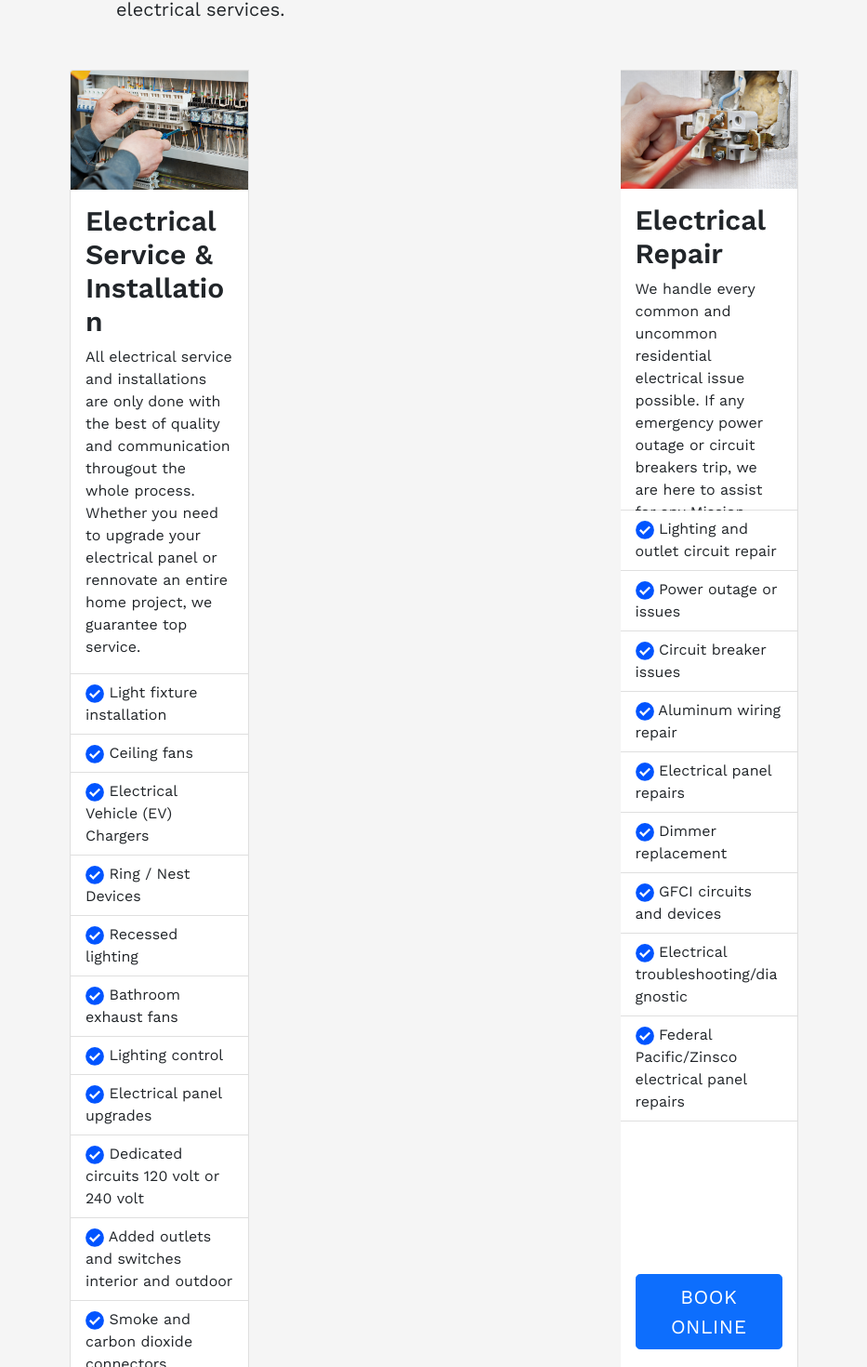
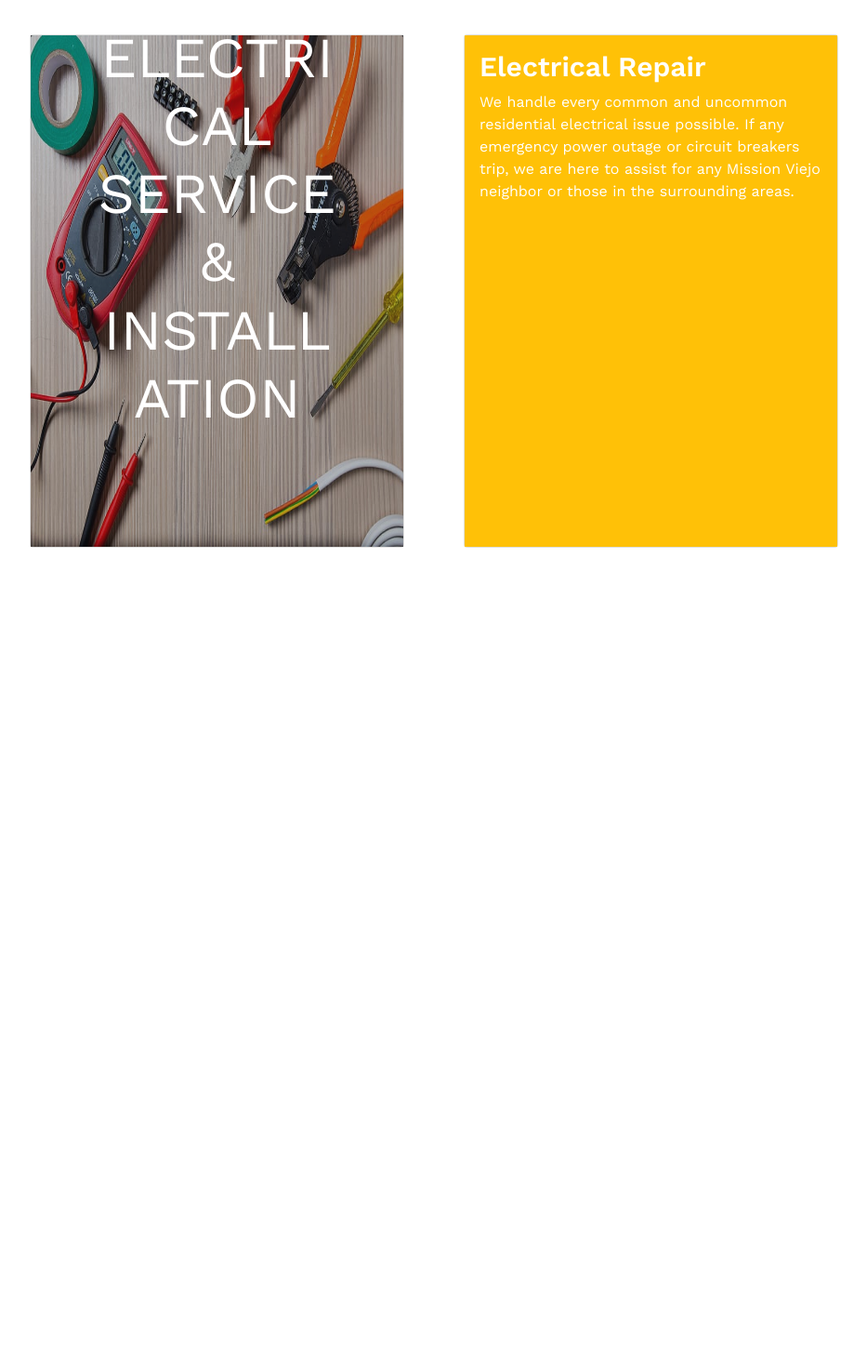
Before and after one commit to Electric-Medics/electric-medics-frontend, a React (Create React App) app: page / in a window 1280 px wide. Shown: the part 2277-3747 px from the top of the page at 93% size, without its empty margins (173-1106 px from the left). After the commit the page ends 3058 px from the top, so only its background shows below. Built offline with nearby package versions, Linux system fonts and the light colour scheme.

Commit message:
Implement the new version of Electrical Services with flip cards need to finish other card and clean up UI

```diff
--- /dev/null
+++ b/src/components/ServiceCards/ServiceCards.css
@@ -0,0 +1,32 @@
+/*
+flip card
+*/
+.card-flip>div {
+    backface-visibility: hidden;
+    transition: transform 300ms;
+    transition-timing-function: linear;
+    width: 100%;
+    height: 100%;
+    height: 550px;
+    margin: 0;
+    display: flex;
+}
+
+.card-front {
+    transform: rotateY(0deg);
+}
+
+.card-back {
+    transform: rotateY(180deg);
+    position: absolute;
+    background: #36454f;
+    top: 0;
+}
+
+.card-flip:hover .card-front {
+    transform: rotateY(-180deg);
+}
+
+.card-flip:hover .card-back {
+    transform: rotateY(0deg);
+}
--- a/src/components/ServiceCards/ServiceCards.tsx
+++ b/src/components/ServiceCards/ServiceCards.tsx
@@ -1,7 +1,9 @@
 import React from 'react';
 import { useHistory } from 'react-router-dom';
-import card1 from '../../assets/images/ServiceCard-1.png';
+import card1 from '../../assets/images/ServiceCard-1.jpg';
 import card2 from '../../assets/images/ServiceCard-2.png';
+
+import './ServiceCards.css';
 
 const ServiceCards = () => {
   const history = useHistory();
@@ -25,10 +27,10 @@ const ServiceCards = () => {
 
   return (
     <div
-      className='container-fluid p-5'
-      style={{ background: '#f5f5f5', fontFamily: 'Work Sans, sans-serif' }}
+      className='container-fluid mt-5'
+      style={{ fontFamily: 'Work Sans, sans-serif' }}
     >
-      <h1 className='text-center pb-2' style={{ fontWeight: 600 }}>
+      <h1 className='text-center' style={{ fontWeight: 600 }}>
         Our Electrical Services
       </h1>
       <p
@@ -46,55 +48,81 @@ const ServiceCards = () => {
         and we offer a 1 year parts and labor warranty for our electrical
         services.
       </p>
-      <div className='card-group'>
+      <div className='row justify-content-center'>
+        <div className='col-sm-4' style={{ marginRight: '20px' }}>
+          <div className='card card-flip h-100'>
+            <div className='card-front text-white bg-dark'>
+              <img
+                src={card1}
+                className='card-img-top'
+                alt='...'
+                style={{ opacity: 0.7 }}
+              />
+              <div className='card-body' style={{ padding: '0' }}>
+                <i className='fa fa-search fa-5x float-right'></i>
                 <div
-          className='card'
-          style={{ width: '18rem', marginTop: '30px', margin: '0 200px' }}
+                  className='carousel-caption'
+                  style={{ marginBottom: '75px' }}
                 >
-          <img src={card1} className='card-img-top' alt='...' />
+                  <h3
+                    className='card-title'
+                    style={{ fontWeight: 400, fontSize: '61px' }}
+                  >
+                    ELECTRICAL SERVICE <br /> & INSTALLATION
+                  </h3>
+                </div>
+              </div>
+            </div>
+            <div className='card-back'>
               <div className='card-body'>
-            <h5
-              className='card-title'
-              style={{ fontWeight: 600, fontSize: '30px' }}
+                <p
+                  className='card-text text-white'
+                  style={{ paddingBottom: '5px' }}
                 >
-              Electrical Service & Installation
-            </h5>
-            <p className='card-text'>
-              All electrical service and installations are only done with the
-              best of quality and communication througout the whole process.
-              Whether you need to upgrade your electrical panel or rennovate an
-              entire home project, we guarantee top service.
+                  All electrical service and installations are only done with
+                  the best of quality and communication througout the whole
+                  process. Whether you need to upgrade your electrical panel or
+                  rennovate an entire home project, we guarantee top service.
                 </p>
-          </div>
-          <ul className='list-group list-group-flush'>
-            <li className='list-group-item'>
+                <ul className='list-group d-flex flex-row flex-wrap'>
+                  <li className='list-group-item w-50'>
                     {Checkmark} Light fixture installation
                   </li>
-            <li className='list-group-item'> {Checkmark} Ceiling fans</li>
-            <li className='list-group-item'>
+                  <li className='list-group-item w-50'>
+                    {Checkmark} Ceiling fans
+                  </li>
+                  <li className='list-group-item w-50'>
                     {Checkmark} Electrical Vehicle (EV) Chargers
                   </li>
-            <li className='list-group-item'>{Checkmark} Ring / Nest Devices</li>
-            <li className='list-group-item'>{Checkmark} Recessed lighting</li>
-            <li className='list-group-item'>
+                  <li className='list-group-item w-50'>
+                    {Checkmark} Ring / Nest Devices
+                  </li>
+                  <li className='list-group-item w-50'>
+                    {Checkmark} Recessed lighting
+                  </li>
+                  <li className='list-group-item w-50'>
                     {Checkmark} Bathroom exhaust fans
                   </li>
-            <li className='list-group-item'> {Checkmark} Lighting control</li>
-            <li className='list-group-item'>
+                  <li className='list-group-item w-50'>
+                    {Checkmark} Lighting control
+                  </li>
+                  <li className='list-group-item w-50'>
                     {Checkmark} Electrical panel upgrades
                   </li>
-            <li className='list-group-item'>
+                  <li className='list-group-item w-50'>
                     {Checkmark} Dedicated circuits 120 volt or 240 volt
                   </li>
-            <li className='list-group-item'>
+                  <li className='list-group-item w-50'>
                     {Checkmark} Added outlets and switches interior and outdoor
                   </li>
-            <li className='list-group-item'>
+                  <li className='list-group-item w-50'>
                     {Checkmark} Smoke and carbon dioxide connectors
                   </li>
                 </ul>
-          <div className='card-body'>
-            <div className='d-flex justify-content-center mt-5'>
+                <div
+                  className='d-flex justify-content-center'
+                  style={{ paddingTop: '25px' }}
+                >
                   <div>
                     <button
                       type='button'
@@ -115,74 +143,36 @@ const ServiceCards = () => {
                 </div>
               </div>
             </div>
-        <div
-          className='card'
-          style={{ width: '18rem', marginTop: '30px', margin: '0 200px' }}
-        >
-          <img src={card2} className='card-img-top' alt='...' />
-          <div className='card-body' style={{ height: '110px' }}>
-            <h5
+          </div>
+        </div>
+        <div className='col-sm-4' style={{ marginLeft: '20px' }}>
+          <div className='card card-flip h-100'>
+            <div className='card-front text-white bg-warning'>
+              <div className='card-body'>
+                <i className='fa fa-search-plus fa-5x float-right'></i>
+                <h3
                   className='card-title'
                   style={{ fontWeight: 600, fontSize: '30px' }}
                 >
                   Electrical Repair
-            </h5>
+                </h3>
                 <p className='card-text'>
-              We handle every common and uncommon residential electrical issue
-              possible. If any emergency power outage or circuit breakers trip,
-              we are here to assist for any Mission Viejo neighbor or those in
-              the surrounding areas.
+                  We handle every common and uncommon residential electrical
+                  issue possible. If any emergency power outage or circuit
+                  breakers trip, we are here to assist for any Mission Viejo
+                  neighbor or those in the surrounding areas.
                 </p>
               </div>
-          <ul
-            className='list-group list-group-flush'
-            style={{ marginTop: '85px' }}
-          >
-            <li className='list-group-item'>
-              {Checkmark} Lighting and outlet circuit repair
-            </li>
-            <li className='list-group-item'>
-              {Checkmark} Power outage or issues
-            </li>
-            <li className='list-group-item'>
-              {Checkmark} Circuit breaker issues
-            </li>
-            <li className='list-group-item'>
-              {Checkmark} Aluminum wiring repair
-            </li>
-            <li className='list-group-item'>
-              {Checkmark} Electrical panel repairs
-            </li>
-            <li className='list-group-item'> {Checkmark} Dimmer replacement</li>
-            <li className='list-group-item'>
-              {Checkmark} GFCI circuits and devices
-            </li>
-            <li className='list-group-item'>
-              {Checkmark} Electrical troubleshooting/diagnostic
-            </li>
-            <li className='list-group-item'>
-              {Checkmark} Federal Pacific/Zinsco electrical panel repairs
-            </li>
-          </ul>
+            </div>
+            <div className='card-back bg-dark text-white'>
               <div className='card-body'>
-            <div className='d-flex justify-content-center mt-5'>
-              <div>
-                <button
-                  type='button'
-                  className='btn btn-lg btn-primary'
-                  style={{
-                    fontFamily: 'Work Sans, sans-serif',
-                    fontWeight: 400,
-                    fontSize: '21px',
-                    letterSpacing: '.5px',
-                    marginTop: '100px',
-                  }}
-                  onClick={() => {
-                    history.push('/services');
-                  }}
-                >
-                  BOOK ONLINE
-                </button>
+                <h3 className='card-title'>Back #2</h3>
+                <p className='card-text'>
+                  Suprise this one has content on the back!
+                </p>
+                <a href='#' className='btn btn-outline-secondary'>
+                  Action
+                </a>
               </div>
             </div>
           </div>
```
Also changed, not shown: src/assets/images/ServiceCard-1.jpg (added), src/assets/images/ServiceCard-1.png (deleted). Lines whose indentation alone changed are shown as unchanged.
